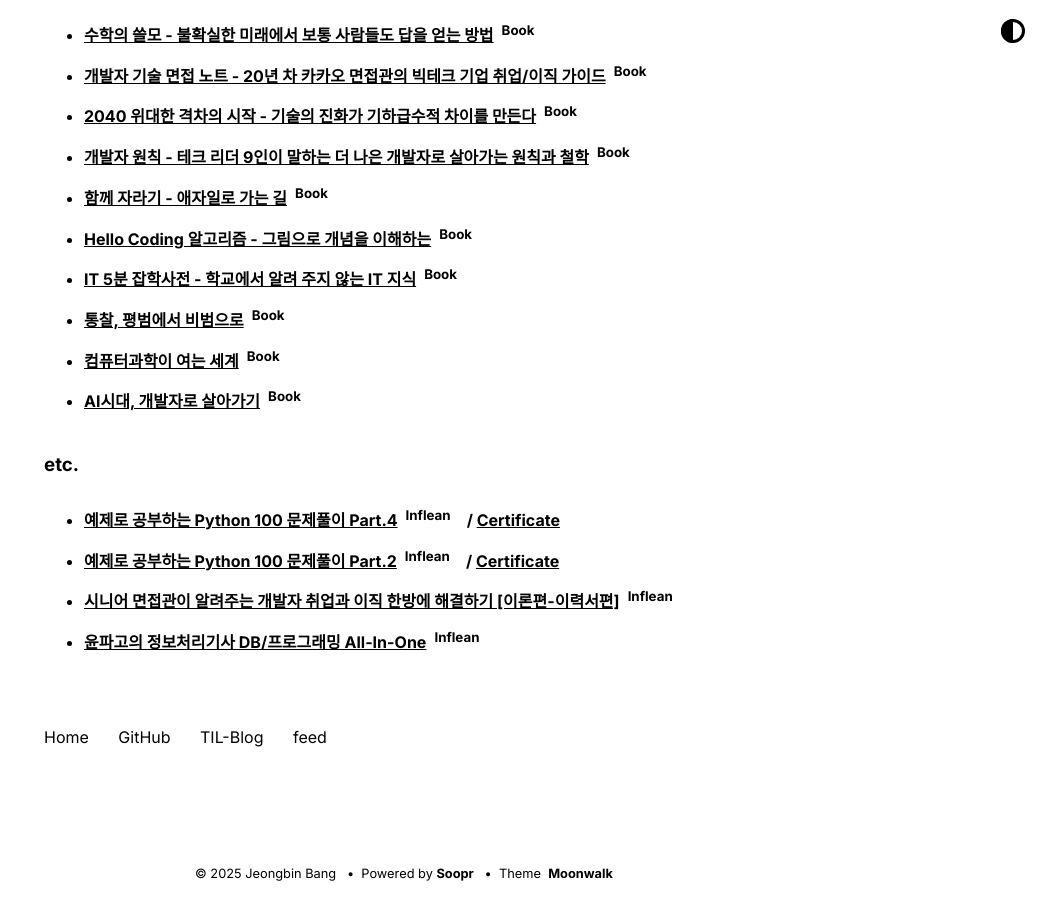
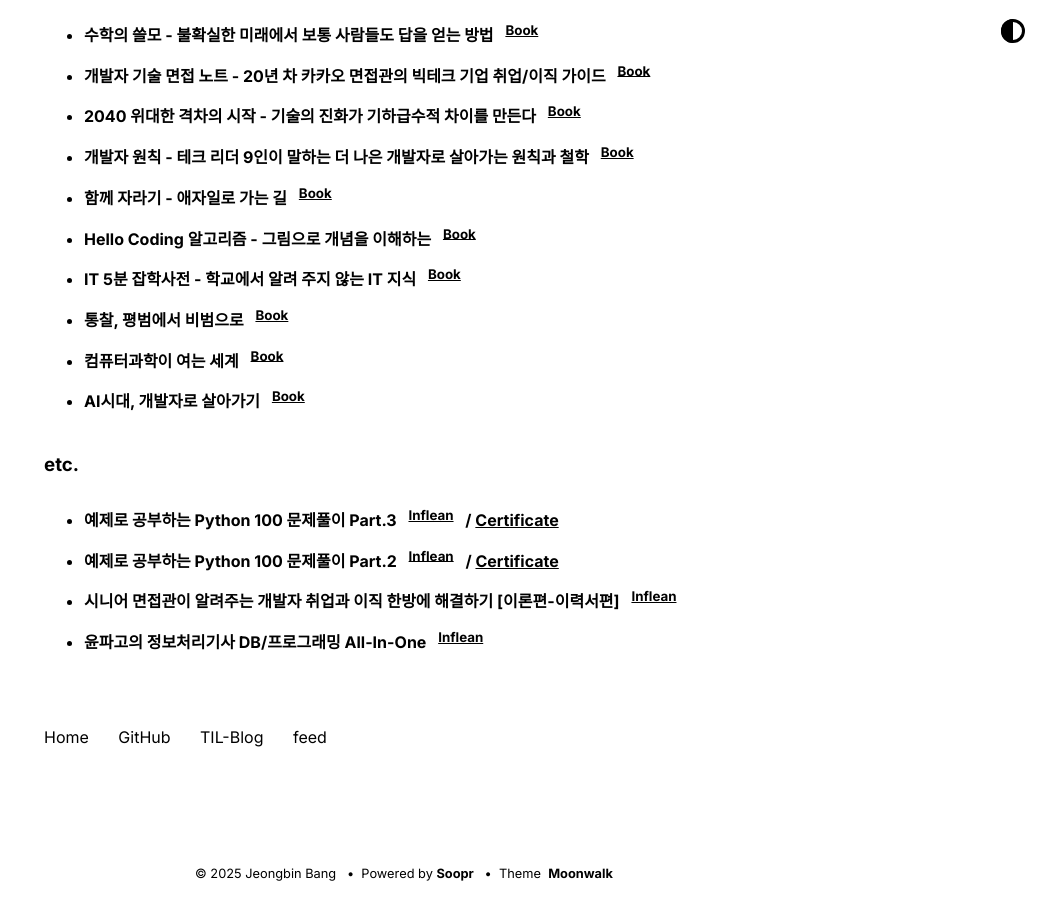
Before and after one commit to BangJeongBin/BangJeongBin.github.io, a Jekyll site: the page built from index.md, in a window 1280 px wide and 900 px high, scrolled down 4554 px. Shown: the whole window, without its empty margins (236-1280 px from the left). Built offline with Jekyll 4.4.1, drawn with Linux system fonts in a browser that asks for light colours; part of the change alters nothing that is shown.

Commit message:
Update activities_list.html

```diff
--- a/_includes/activities_list.html
+++ b/_includes/activities_list.html
@@ -24,8 +24,9 @@
 
     <li>
         <strong>
-            <a href="https://www.inflearn.com/course/%ED%98%BC%EC%9E%90-%EA%B3%B5%EB%B6%80%ED%95%98%EB%8A%94-%EC%BB%B4%ED%93%A8%ED%84%B0%EA%B5%AC%EC%A1%B0-%EC%9A%B4%EC%98%81%EC%B2%B4%EC%A0%9C/dashboard">
-                개발자를 위한 컴퓨터공학 1: 혼자 공부하는 컴퓨터구조 + 운영체제</a>&ensp;<sup>Inflean</sup></strong>
+            개발자를 위한 컴퓨터공학 1: 혼자 공부하는 컴퓨터구조 + 운영체제&ensp;
+            <sup><a href="https://www.inflearn.com/course/%ED%98%BC%EC%9E%90-%EA%B3%B5%EB%B6%80%ED%95%98%EB%8A%94-%EC%BB%B4%ED%93%A8%ED%84%B0%EA%B5%AC%EC%A1%B0-%EC%9A%B4%EC%98%81%EC%B2%B4%EC%A0%9C/dashboard">Inflean</a></sup>
+        </strong>
     </li>
 </ul>
 
@@ -35,20 +36,23 @@
 <ul>
     <li>
         <strong>
-            <a href="https://www.inflearn.com/course/%EA%B0%9C%EB%B0%9C%EC%9E%90%EB%A5%BC-%EC%9C%84%ED%95%9C-%EC%89%AC%EC%9A%B4-%EB%A6%AC%EB%88%85%EC%8A%A4/dashboard">
-                개발자를 위한 쉬운 리눅스</a>&ensp;<sup>Inflean</sup></strong>
+            개발자를 위한 쉬운 리눅스&ensp;
+            <sup><a href="https://www.inflearn.com/course/%EA%B0%9C%EB%B0%9C%EC%9E%90%EB%A5%BC-%EC%9C%84%ED%95%9C-%EC%89%AC%EC%9A%B4-%EB%A6%AC%EB%88%85%EC%8A%A4/dashboard">Inflean</a></sup>
+        </strong>
     </li>
 
     <li>
         <strong>
-            <a href="https://product.kyobobook.co.kr/detail/S000061584886">
-                혼자 공부하는 컴퓨터 구조+운영체제</a>&ensp;<sup>Book</sup></strong>
+            혼자 공부하는 컴퓨터 구조+운영체제&ensp;
+            <sup><a href="https://product.kyobobook.co.kr/detail/S000061584886">Book</a></sup>
+        </strong>
     </li>
 
     <li>
         <strong>
-            <a href="https://www.inflearn.com/course/html%EA%B3%BC-%EC%9D%B8%ED%84%B0%EB%84%B7-%EC%83%9D%ED%99%9C%EC%BD%94%EB%94%A9/dashboard">
-                [인프런 X 생활코딩] HTML과 인터넷</a>&ensp;<sup>Inflean</sup></strong>
+            [인프런 X 생활코딩] HTML과 인터넷&ensp;
+            <sup><a href="https://www.inflearn.com/course/html%EA%B3%BC-%EC%9D%B8%ED%84%B0%EB%84%B7-%EC%83%9D%ED%99%9C%EC%BD%94%EB%94%A9/dashboard">Inflean</a></sup>
+        </strong>
     </li>
 </ul>
 
@@ -58,8 +62,9 @@
 <ul>
     <li>
         <strong>
-            <a href="https://product.kyobobook.co.kr/detail/S000000833222">
-                아마존 웹 서비스 AWS Discovery Book - 클라우드 서비스 개념을 이해하고 직접 구성해보기</a>&ensp;<sup>Book</sup></strong>
+            아마존 웹 서비스 AWS Discovery Book - 클라우드 서비스 개념을 이해하고 직접 구성해보기&ensp;
+            <sup><a href="https://product.kyobobook.co.kr/detail/S000000833222">Book</a></sup>
+        </strong>
     </li>
 </ul>
 
@@ -80,72 +85,83 @@
 <ul>
     <li>
         <strong>
-            <a href="https://product.kyobobook.co.kr/detail/S000001817955">
-                Do it! HTML5+CSS3 웹 표준의 정석</a>&ensp;<sup>Book</sup></strong>
+            Do it! HTML5+CSS3 웹 표준의 정석&ensp;
+            <sup><a href="https://product.kyobobook.co.kr/detail/S000001817955">Book</a></sup>
+        </strong>
     </li>
 
     <li>
         <strong>
-            <a href="https://dojang.io/course/view.php?id=7">
-                파이썬 코딩 도장</a>&ensp;<sup>Online Course</sup></strong>
+            파이썬 코딩 도장&ensp;
+            <sup><a href="https://dojang.io/course/view.php?id=7">Online Course</a></sup>
+        </strong>
     </li>
 
     <li>
         <strong>
-            <a href="https://www.inflearn.com/course/%ED%95%B5%EC%8B%AC-%ED%8C%8C%EC%9D%B4%EC%8D%AC-cursor/dashboard">
-                [입문반] 핵심 파이썬 with Cursor</a>&ensp;<sup>Inflean</sup>&emsp;/
-                <a href="https://www.inflearn.com/certificate/1495440-336783-14349314">Certificate</a></strong>
+            [입문반] 핵심 파이썬 with Cursor&ensp;
+            <sup><a href="https://www.inflearn.com/course/%ED%95%B5%EC%8B%AC-%ED%8C%8C%EC%9D%B4%EC%8D%AC-cursor/dashboard">Inflean</a></sup>
+            &ensp;/ <a href="https://www.inflearn.com/certificate/1495440-336783-14349314">Certificate</a>
+        </strong>
     </li>
 
     <li>
         <strong>
-            <a href="https://product.kyobobook.co.kr/detail/S000212216152">
-                혼자 공부하는 자바 - 1:1 과외하듯 배우는 프로그래밍 자습서</a>&ensp;<sup>Book</sup></strong>
+            혼자 공부하는 자바 - 1:1 과외하듯 배우는 프로그래밍 자습서&ensp;
+            <sup><a href="https://product.kyobobook.co.kr/detail/S000212216152">Book</a></sup>
+        </strong>
     </li>
 
     <li>
         <strong>
-            <a href="https://www.inflearn.com/course/%EA%B9%80%EC%98%81%ED%95%9C%EC%9D%98-%EC%9E%90%EB%B0%94-%EC%9E%85%EB%AC%B8/dashboard">
-                김영한의 자바 입문 - 코드로 시작하는 자바 첫걸음</a>&ensp;<sup>Inflean</sup></strong>
+            김영한의 자바 입문 - 코드로 시작하는 자바 첫걸음&ensp;
+            <sup><a href="https://www.inflearn.com/course/%EA%B9%80%EC%98%81%ED%95%9C%EC%9D%98-%EC%9E%90%EB%B0%94-%EC%9E%85%EB%AC%B8/dashboard">Inflean</a></sup>
+        </strong>
     </li>
 
     <li>
         <strong>
-            <a href="https://www.inflearn.com/course/%EA%B9%80%EC%98%81%ED%95%9C%EC%9D%98-%EC%8B%A4%EC%A0%84-%EC%9E%90%EB%B0%94-%EA%B8%B0%EB%B3%B8%ED%8E%B8">
-                김영한의 실전 자바 - 기본편</a>&ensp;<sup>Inflean</sup>&emsp;/
-                <a href="https://www.inflearn.com/certificate/1495440-332506-14294768">Certificate</a></strong>
+            김영한의 실전 자바 - 기본편&ensp;
+            <sup><a href="https://www.inflearn.com/course/%EA%B9%80%EC%98%81%ED%95%9C%EC%9D%98-%EC%8B%A4%EC%A0%84-%EC%9E%90%EB%B0%94-%EA%B8%B0%EB%B3%B8%ED%8E%B8">Inflean</a></sup>
+            &ensp;/ <a href="https://www.inflearn.com/certificate/1495440-332506-14294768">Certificate</a>
+        </strong>
     </li>
 
     <li>
         <strong>
-            <a href="https://www.inflearn.com/course/%EC%8A%A4%ED%94%84%EB%A7%81-%ED%95%B5%EC%8B%AC-%EC%9B%90%EB%A6%AC-%EA%B8%B0%EB%B3%B8%ED%8E%B8">
-                스프링 핵심 원리 - 기본편</a>&ensp;<sup>Inflean</sup>&emsp;/
-                <a href="https://www.inflearn.com/certificate/1495440-325969-14294769">Certificate</a></strong>
+            스프링 핵심 원리 - 기본편&ensp;
+            <sup><a href="https://www.inflearn.com/course/%EC%8A%A4%ED%94%84%EB%A7%81-%ED%95%B5%EC%8B%AC-%EC%9B%90%EB%A6%AC-%EA%B8%B0%EB%B3%B8%ED%8E%B8">Inflean</a></sup>
+            &ensp;/ <a href="https://www.inflearn.com/certificate/1495440-325969-14294769">Certificate</a>
+        </strong>
     </li>
 
     <li>
         <strong>
-            <a href="https://www.inflearn.com/course/springboot-react-restapi-%EA%B2%8C%EC%8B%9C%ED%8C%90%EB%A7%8C%EB%93%A4%EA%B8%B0/dashboard">
-                Spring Boot와 React로 배우는 초간단 REST API 게시판 만들기</a>&ensp;<sup>Inflean</sup>&emsp;/
-                <a href="https://www.inflearn.com/certificate/1495440-336436-14474200">Certificate</a></strong>
+            Spring Boot와 React로 배우는 초간단 REST API 게시판 만들기&ensp;
+            <sup><a href="https://www.inflearn.com/course/springboot-react-restapi-%EA%B2%8C%EC%8B%9C%ED%8C%90%EB%A7%8C%EB%93%A4%EA%B8%B0/dashboard">Inflean</a></sup>
+            &ensp;/ <a href="https://www.inflearn.com/certificate/1495440-336436-14474200">Certificate</a>
+        </strong>
     </li>
 
     <li>
         <strong>
-            <a href="https://product.kyobobook.co.kr/detail/S000210725203">
-                모던 리액트 - 리액트의 핵심 개념과 동작 원리부터 Next.js까지, 리액트의 모든 것</a>&ensp;<sup>Book</sup></strong>
+            모던 리액트 - 리액트의 핵심 개념과 동작 원리부터 Next.js까지, 리액트의 모든 것&ensp;
+            <sup><a href="https://product.kyobobook.co.kr/detail/S000210725203">Book</a></sup>
+        </strong>
     </li>
 
     <li>
         <strong>
-            <a href="https://product.kyobobook.co.kr/detail/S000202971420">
-                스프링 부트 3 자바 백엔드 개발 입문 - 만들면서 배우는 친절한 백엔드 개발 자습서</a>&ensp;<sup>Book</sup></strong>
+            스프링 부트 3 자바 백엔드 개발 입문 - 만들면서 배우는 친절한 백엔드 개발 자습서&ensp;
+            <sup><a href="https://product.kyobobook.co.kr/detail/S000202971420">Book</a></sup>
+        </strong>
     </li>
 
     <li>
         <strong>
-            <a href="https://product.kyobobook.co.kr/detail/S000001248937">
-                최범균의 JSP 2.3 웹 프로그래밍: 기초부터 중급까지</a>&ensp;<sup>Book</sup></strong>
+            최범균의 JSP 2.3 웹 프로그래밍: 기초부터 중급까지&ensp;
+            <sup><a href="https://product.kyobobook.co.kr/detail/S000001248937">Book</a></sup>
+        </strong>
     </li>
 </ul>
 
@@ -155,26 +171,30 @@
 <ul>
     <li>
         <strong>
-            <a href="https://product.kyobobook.co.kr/detail/S000212852292">
-                Do it! MySQL로 배우는 SQL 입문</a>&ensp;<sup>Book</sup></strong>
+            Do it! MySQL로 배우는 SQL 입문&ensp;
+            <sup><a href="https://product.kyobobook.co.kr/detail/S000212852292">Book</a></sup>
+        </strong>
     </li>
 
     <li>
         <strong>
-            <a href="https://product.kyobobook.co.kr/detail/S000201553092">
-                AI 이후의 세계</a>&ensp;<sup>Book</sup></strong>
+            AI 이후의 세계&ensp;
+            <sup><a href="https://product.kyobobook.co.kr/detail/S000201553092">Book</a></sup>
+        </strong>
     </li>
 
     <li>
         <strong>
-            <a href="https://product.kyobobook.co.kr/detail/S000217034988">
-                새로운 질서</a>&ensp;<sup>Book</sup></strong>
+            새로운 질서&ensp;
+            <sup><a href="https://product.kyobobook.co.kr/detail/S000217034988">Book</a></sup>
+        </strong>
     </li>
 
     <li>
         <strong>
-            <a href="https://product.kyobobook.co.kr/detail/S000216740028">
-                마침내 특이점이 시작된다 - 인류가 AI와 결합하는 순간</a>&ensp;<sup>Book</sup></strong>
+            마침내 특이점이 시작된다 - 인류가 AI와 결합하는 순간&ensp;
+            <sup><a href="https://product.kyobobook.co.kr/detail/S000216740028">Book</a></sup>
+        </strong>
     </li>
 </ul>
 
@@ -184,26 +204,30 @@
 <ul>
     <li>
         <strong>
-            <a href="https://www.inflearn.com/course/git-github-%EC%9B%90%EB%A6%AC%EB%B6%80%ED%84%B0-%EC%B0%A8%EA%B7%BC%EC%B0%A8%EA%B7%BC-%EA%B7%BC%EB%B3%B8%EA%B9%83%EB%AC%B4%EB%A3%8C">
-                Git & GitHub, 원리부터 차근차근 - 근본깃 [기초편]</a>&ensp;<sup>Inflean</sup></strong>
+            Git & GitHub, 원리부터 차근차근 - 근본깃 [기초편]&ensp;
+            <sup><a href="https://www.inflearn.com/course/git-github-%EC%9B%90%EB%A6%AC%EB%B6%80%ED%84%B0-%EC%B0%A8%EA%B7%BC%EC%B0%A8%EA%B7%BC-%EA%B7%BC%EB%B3%B8%EA%B9%83%EB%AC%B4%EB%A3%8C">Inflean</a></sup>
+        </strong>
     </li>
 
     <li>
         <strong>
-            <a href="https://product.kyobobook.co.kr/detail/S000061584674">
-                도커 교과서 - 설치부터 실전 운영 투입까지, 한 권에 담았다!</a>&ensp;<sup>Book</sup></strong>
+            도커 교과서 - 설치부터 실전 운영 투입까지, 한 권에 담았다!&ensp;
+            <sup><a href="https://product.kyobobook.co.kr/detail/S000061584674">Book</a></sup>
+        </strong>
     </li>
 
     <li>
         <strong>
-            <a href="https://www.inflearn.com/course/%EC%8B%A4%EB%A6%AC%EC%BD%98%EB%B0%B8%EB%A6%AC-%EC%97%94%EC%A7%80%EB%8B%88%EC%96%B4-%EB%8F%84%EC%BB%A4/dashboard">
-                실리콘밸리 엔지니어와 함께하는 Docker</a>&ensp;<sup>Inflean</sup></strong>
+            실리콘밸리 엔지니어와 함께하는 Docker&ensp;
+            <sup><a href="https://www.inflearn.com/course/%EC%8B%A4%EB%A6%AC%EC%BD%98%EB%B0%B8%EB%A6%AC-%EC%97%94%EC%A7%80%EB%8B%88%EC%96%B4-%EB%8F%84%EC%BB%A4/dashboard">Inflean</a></sup>
+        </strong>
     </li>
 
     <li>
         <strong>
-            <a href="https://product.kyobobook.co.kr/detail/S000061450151">
-                모두의 깃&깃허브 - 누구나 쉽게 시작하는 git&github 버전 관리</a>&ensp;<sup>Book</sup></strong>
+            모두의 깃&깃허브 - 누구나 쉽게 시작하는 git&github 버전 관리&ensp;
+            <sup><a href="https://product.kyobobook.co.kr/detail/S000061450151">Book</a></sup>
+        </strong>
     </li>
 </ul>
 
@@ -214,62 +238,72 @@
 
     <li>
         <strong>
-            <a href="https://product.kyobobook.co.kr/detail/S000001834374">
-                수학의 쓸모 - 불확실한 미래에서 보통 사람들도 답을 얻는 방법</a>&ensp;<sup>Book</sup></strong>
+            수학의 쓸모 - 불확실한 미래에서 보통 사람들도 답을 얻는 방법&ensp;
+            <sup><a href="https://product.kyobobook.co.kr/detail/S000001834374">Book</a></sup>
+        </strong>
     </li>
 
     <li>
         <strong>
-            <a href="https://product.kyobobook.co.kr/detail/S000216231695">
-                개발자 기술 면접 노트 - 20년 차 카카오 면접관의 빅테크 기업 취업/이직 가이드</a>&ensp;<sup>Book</sup></strong>
+            개발자 기술 면접 노트 - 20년 차 카카오 면접관의 빅테크 기업 취업/이직 가이드&ensp;
+            <sup><a href="https://product.kyobobook.co.kr/detail/S000216231695">Book</a></sup>
+        </strong>
     </li>
 
     <li>
         <strong>
-            <a href="https://product.kyobobook.co.kr/detail/S000211879289">
-                2040 위대한 격차의 시작 - 기술의 진화가 기하급수적 차이를 만든다</a>&ensp;<sup>Book</sup></strong>
+            2040 위대한 격차의 시작 - 기술의 진화가 기하급수적 차이를 만든다&ensp;
+            <sup><a href="https://product.kyobobook.co.kr/detail/S000211879289">Book</a></sup>
+        </strong>
     </li>
 
     <li>
         <strong>
-            <a href="https://product.kyobobook.co.kr/detail/S000214054310">
-                개발자 원칙 - 테크 리더 9인이 말하는 더 나은 개발자로 살아가는 원칙과 철학</a>&ensp;<sup>Book</sup></strong>
+            개발자 원칙 - 테크 리더 9인이 말하는 더 나은 개발자로 살아가는 원칙과 철학&ensp;
+            <sup><a href="https://product.kyobobook.co.kr/detail/S000214054310">Book</a></sup>
+        </strong>
     </li>
 
     <li>
         <strong>
-            <a href="https://product.kyobobook.co.kr/detail/S000001033071">
-                함께 자라기 - 애자일로 가는 길</a>&ensp;<sup>Book</sup></strong>
+            함께 자라기 - 애자일로 가는 길&ensp;
+            <sup><a href="https://product.kyobobook.co.kr/detail/S000001033071">Book</a></sup>
+        </strong>
     </li>
 
     <li>
         <strong>
-            <a href="https://product.kyobobook.co.kr/detail/S000001057739">
-                Hello Coding 알고리즘 - 그림으로 개념을 이해하는</a>&ensp;<sup>Book</sup></strong>
+            Hello Coding 알고리즘 - 그림으로 개념을 이해하는&ensp;
+            <sup><a href="https://product.kyobobook.co.kr/detail/S000001057739">Book</a></sup>
+        </strong>
     </li>
 
     <li>
         <strong>
-            <a href="https://product.kyobobook.co.kr/detail/S000061897447">
-                IT 5분 잡학사전 - 학교에서 알려 주지 않는 IT 지식</a>&ensp;<sup>Book</sup></strong>
+            IT 5분 잡학사전 - 학교에서 알려 주지 않는 IT 지식&ensp;
+            <sup><a href="https://product.kyobobook.co.kr/detail/S000061897447">Book</a></sup>
+        </strong>
     </li>
 
     <li>
         <strong>
-            <a href="https://product.kyobobook.co.kr/detail/S000000733618">
-                통찰, 평범에서 비범으로</a>&ensp;<sup>Book</sup></strong>
+            통찰, 평범에서 비범으로&ensp;
+            <sup><a href="https://product.kyobobook.co.kr/detail/S000000733618">Book</a></sup>
+        </strong>
     </li>
 
     <li>
         <strong>
-            <a href="https://product.kyobobook.co.kr/detail/S000001033013">
-                컴퓨터과학이 여는 세계</a>&ensp;<sup>Book</sup></strong>
+            컴퓨터과학이 여는 세계&ensp;
+            <sup><a href="https://product.kyobobook.co.kr/detail/S000001033013">Book</a></sup>
+        </strong>
     </li>
 
     <li>
         <strong>
-            <a href="https://product.kyobobook.co.kr/detail/S000208585841">
-                AI시대, 개발자로 살아가기</a>&ensp;<sup>Book</sup></strong>
+            AI시대, 개발자로 살아가기&ensp;
+            <sup><a href="https://product.kyobobook.co.kr/detail/S000208585841">Book</a></sup>
+        </strong>
     </li>
 </ul>
 
@@ -279,27 +313,31 @@
 <ul>
     <li>
         <strong>
-            <a href="https://www.inflearn.com/course/%ED%8C%8C%EC%9D%B4%EC%8D%AC-100%EC%A0%9C-3/dashboard">
-                예제로 공부하는 Python 100 문제풀이 Part.4</a>&ensp;<sup>Inflean</sup>&emsp;/
-                <a href="https://www.inflearn.com/certificate/1495440-326828-13458287">Certificate</a></strong>
+            예제로 공부하는 Python 100 문제풀이 Part.3&ensp;
+            <sup><a href="https://www.inflearn.com/course/%ED%8C%8C%EC%9D%B4%EC%8D%AC-100%EC%A0%9C-3/dashboard">Inflean</a></sup>
+            &ensp;/ <a href="https://www.inflearn.com/certificate/1495440-326828-13458287">Certificate</a>
+        </strong>
     </li>
 
     <li>
         <strong>
-            <a href="https://www.inflearn.com/course/%ED%8C%8C%EC%9D%B4%EC%8D%AC-100%EC%A0%9C-2/dashboard">
-                예제로 공부하는 Python 100 문제풀이 Part.2</a>&ensp;<sup>Inflean</sup>&emsp;/
-                <a href="https://www.inflearn.com/certificate/1495440-326827-13458286">Certificate</a></strong>
+            예제로 공부하는 Python 100 문제풀이 Part.2&ensp;
+            <sup><a href="https://www.inflearn.com/course/%ED%8C%8C%EC%9D%B4%EC%8D%AC-100%EC%A0%9C-2/dashboard">Inflean</a></sup>
+            &ensp;/ <a href="https://www.inflearn.com/certificate/1495440-326827-13458286">Certificate</a>
+        </strong>
     </li>
 
     <li>
         <strong>
-            <a href="https://www.inflearn.com/course/%EC%8B%9C%EB%8B%88%EC%96%B4-%EB%A9%B4%EC%A0%91%EA%B4%80-%EC%95%8C%EB%A0%A4%EC%A3%BC%EB%8A%94-%EC%B7%A8%EC%97%85-%EC%9D%B4%EC%A7%81-%EC%9D%B4%EB%A1%A0-%EB%AC%B4%EB%A3%8C/dashboard">
-                시니어 면접관이 알려주는 개발자 취업과 이직 한방에 해결하기 [이론편-이력서편]</a>&ensp;<sup>Inflean</sup></strong>
+            시니어 면접관이 알려주는 개발자 취업과 이직 한방에 해결하기 [이론편-이력서편]&ensp;
+            <sup><a href="https://www.inflearn.com/course/%EC%8B%9C%EB%8B%88%EC%96%B4-%EB%A9%B4%EC%A0%91%EA%B4%80-%EC%95%8C%EB%A0%A4%EC%A3%BC%EB%8A%94-%EC%B7%A8%EC%97%85-%EC%9D%B4%EC%A7%81-%EC%9D%B4%EB%A1%A0-%EB%AC%B4%EB%A3%8C/dashboard">Inflean</a></sup>
+        </strong>
     </li>
 
     <li>
         <strong>
-            <a href="https://www.inflearn.com/course/%EC%A0%95%EB%B3%B4%EC%B2%98%EB%A6%AC%EA%B8%B0%EC%82%AC-db-%ED%94%84%EB%A1%9C%EA%B7%B8%EB%9E%98%EB%B0%8D/dashboard">
-                윤파고의 정보처리기사 DB/프로그래밍 All-In-One</a>&ensp;<sup>Inflean</sup></strong>
+            윤파고의 정보처리기사 DB/프로그래밍 All-In-One&ensp;
+            <sup><a href="https://www.inflearn.com/course/%EC%A0%95%EB%B3%B4%EC%B2%98%EB%A6%AC%EA%B8%B0%EC%82%AC-db-%ED%94%84%EB%A1%9C%EA%B7%B8%EB%9E%98%EB%B0%8D/dashboard">Inflean</a></sup>
+        </strong>
     </li>
 </ul>
```
